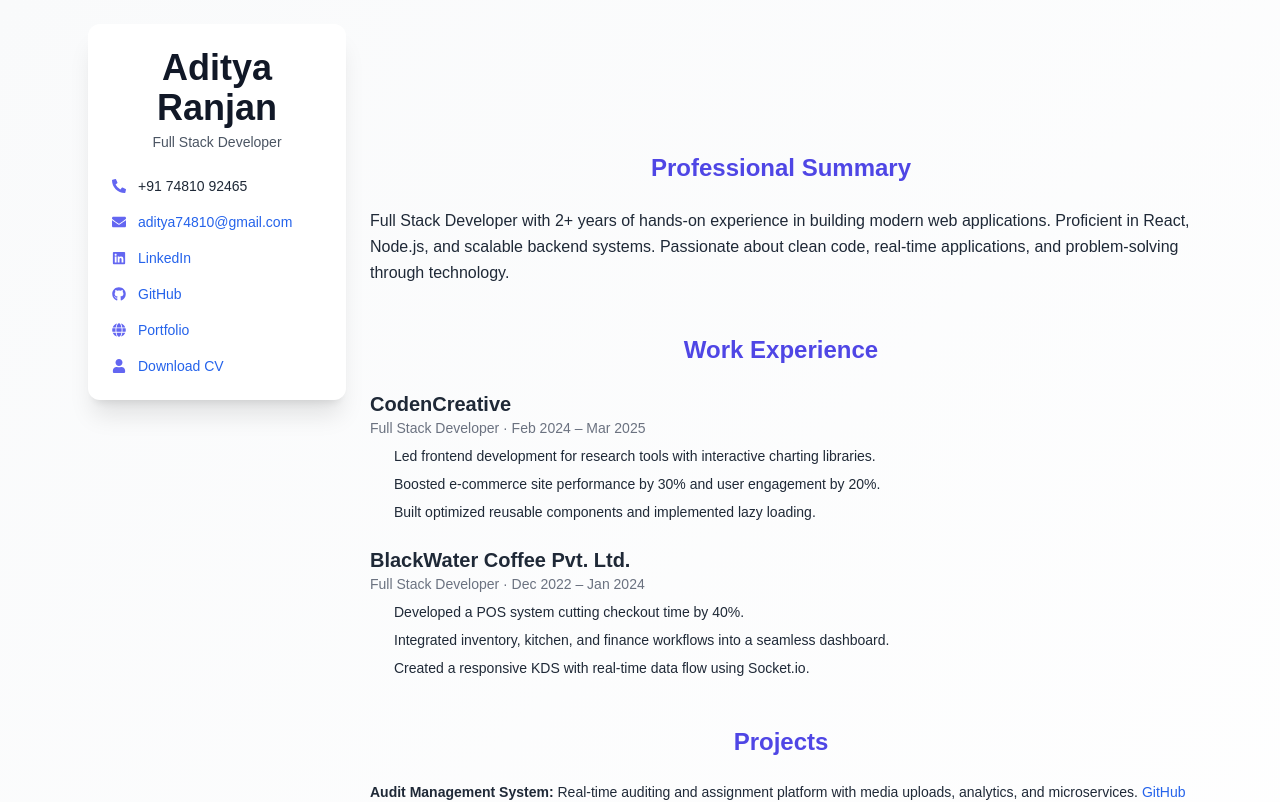
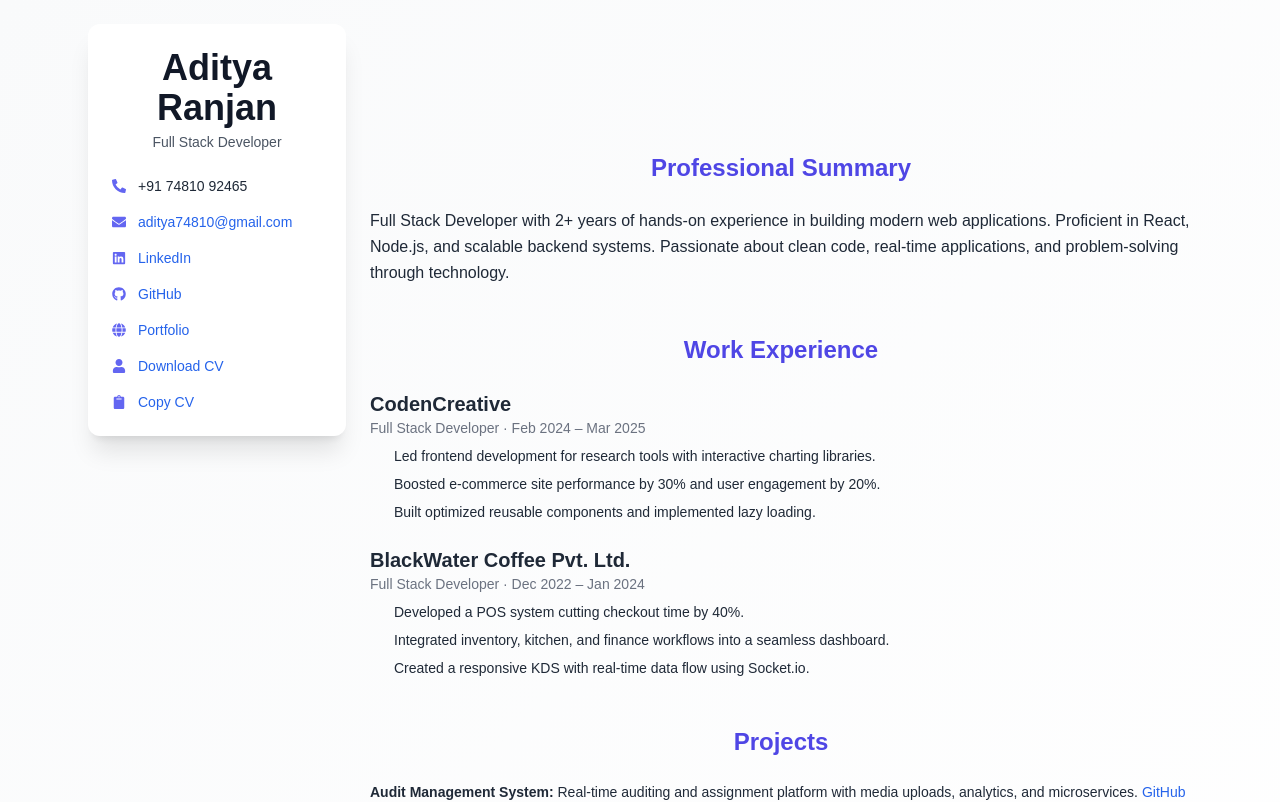
Before and after one commit to aditya74841/my_portfolio, a React (Create React App) app: page /cv in a window 1280 px wide. Shown: the top 802 px of the page. Built offline with nearby package versions, Linux system fonts and the light colour scheme.

Commit message:
Added the copy link section

```diff
--- a/package.json
+++ b/package.json
@@ -15,6 +15,7 @@
     "react-github-calendar": "^4.5.6",
     "react-github-contribution-calendar": "^2.2.0",
     "react-helmet": "^6.1.0",
+    "react-hot-toast": "^2.5.2",
     "react-icons": "^4.12.0",
     "react-router-dom": "^6.30.0",
     "react-scripts": "5.0.1",
--- a/src/App.jsx
+++ b/src/App.jsx
@@ -14,6 +14,8 @@ import Footer from "./components/footer/Footer";
 import { Helmet } from "react-helmet";
 import Main from "./components/blog/Main";
 import Resume from "./components/resume/Resume";
+import { Toaster } from "react-hot-toast";
+
 
 const FullHome = () => (
   <>
@@ -31,7 +33,9 @@ const FullHome = () => (
 
 const App = () => {
   return (
-    <Router>
+    <>
+     <Toaster position="top-center" />
+     <Router>
       <Helmet>
         <script
           async
@@ -53,6 +57,8 @@ const App = () => {
         <Route path="/cv" element={<Resume />} />
       </Routes>
     </Router>
+    </>
+
   );
 };
 
--- a/src/components/header/CTA.jsx
+++ b/src/components/header/CTA.jsx
@@ -1,11 +1,11 @@
 import React from 'react'
-// import { Link } from 'react-router-dom'
+import { Link } from 'react-router-dom'
 
 const CTA = () => {
     return (
         <div className="cta">
             <a href="#contact" className="btn">Let's Talk</a>
-            {/* <Link to="/blog" className="btn btn-primary">My Blog</Link> */}
+            <Link to="/cv" className="btn btn-primary">My CV</Link>
         </div>
     )
 }
--- a/src/components/resume/Resume.jsx
+++ b/src/components/resume/Resume.jsx
@@ -9,6 +9,9 @@ import {
 } from "react-icons/fa";
 import CV from "../../assets/aditya_resume.pdf";
 import SEO from "../../SEO";
+import { FaClipboard } from "react-icons/fa"; // Add this with your other imports
+import { toast } from "react-hot-toast"; // Optional, if you're using toast for feedback
+
 const Resume = () => {
   return (
     <>
@@ -81,6 +84,18 @@ const Resume = () => {
                 <a href={CV} download className="text-blue-600 hover:underline">
                   Download CV
                 </a>
+              </p>
+              <p
+                className="flex items-center cursor-pointer"
+                onClick={() => {
+                  navigator.clipboard.writeText(window.location.href);
+                  toast && toast.success("Link copied!");
+                }}
+              >
+                <FaClipboard className="mr-3 text-indigo-500" />
+                <span className="text-blue-600 hover:underline">
+                  Copy CV
+                </span>
               </p>
             </div>
           </aside>
```
Also changed, not shown: 1 other file (tests, documents, lock files or other folders).
